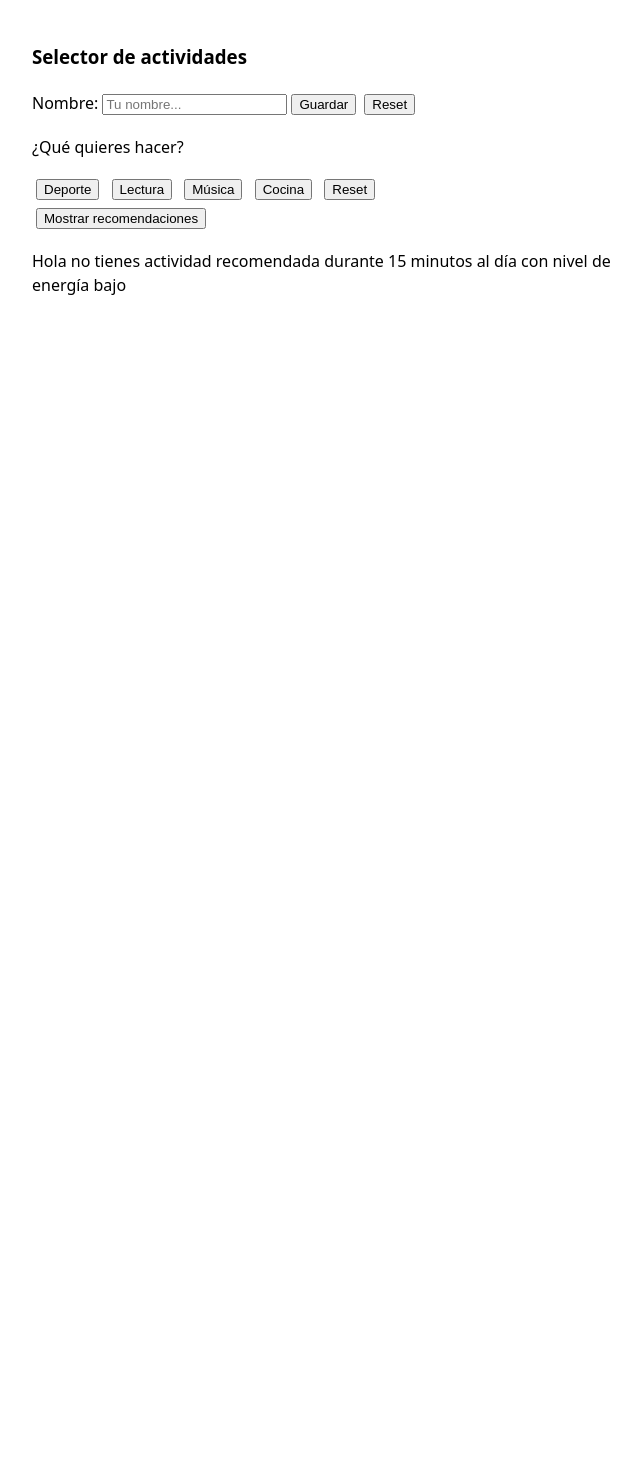
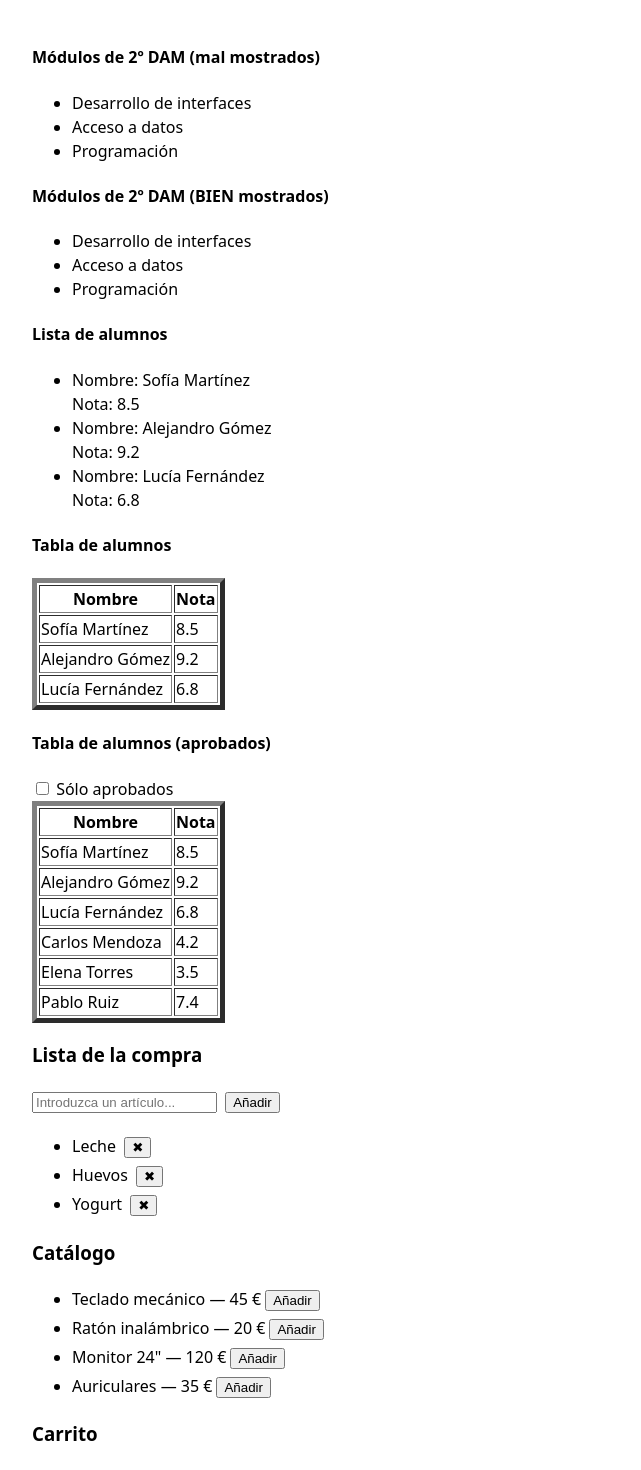
Before and after one commit to rodri-a91/desarrollo-interfaces, a React (Vite) app in the folder proyecto-0/: page / in a window 1280 px wide. Shown: the top 1470 px of the page, without its empty margins (288-929 px from the left). Before the commit the page ends 800 px from the top, so only its background shows below. Built offline with nearby package versions, Linux system fonts and the light colour scheme.

Commit message:
listas y carrito

```diff
--- a/proyecto-0/src/App.tsx
+++ b/proyecto-0/src/App.tsx
@@ -17,7 +17,13 @@
 // import Precio from './components/Precio.tsx'
 // import Tarjeta from './components/Tarjeta.tsx'
 
-import SelectorActividades from "./components/SelectorActividades"
+import ListaBuena from "./components/continuando/ListaBuena"
+import ListaMala from "./components/continuando/ListaMala"
+// import SelectorActividades from "./components/SelectorActividades"
+import TablaAlumnos from "./components/continuando/TablaAlumnos"
+import ListaAlumnosFiltrados from "./components/continuando/ListaAlumnosFiltrados"
+import ListaCompra from "./components/continuando/ListaCompra"
+import Carrito from "./components/continuando/Carrito"
 
 // const enDolares = (cantidad: number) => {
 //   return cantidad.toLocaleString("us-US", { style: "currency", currency: "USD" })
@@ -28,7 +34,13 @@ function App() {
     return (
     <>
 
-<SelectorActividades/>
+{/* <SelectorActividades/> */}
+<ListaMala/>
+<ListaBuena/>
+<TablaAlumnos/>
+<ListaAlumnosFiltrados/>
+<ListaCompra/>
+<Carrito/>
 
 
       {/* <MiComponente/>
--- a/proyecto-0/src/components/SelectorActividades.tsx
+++ b/proyecto-0/src/components/SelectorActividades.tsx
@@ -6,7 +6,6 @@ function SelectorActividades() {
     const [actividad, setActividad] = useState<string>('')
     const [energia, setEnergia] = useState<string>('bajo')
     const [tiempo, setTiempo] = useState<number>(15)
-
     const [visible, setVisible] = useState<boolean>(false)
 
 
--- /dev/null
+++ b/proyecto-0/src/components/continuando/Carrito.tsx
@@ -0,0 +1,54 @@
+import { useState } from "react";
+
+type Producto = {
+    id: string,
+    nombre: string,
+    precio: number
+}
+
+const catalogo: Producto[] = [
+    { id: crypto.randomUUID(), nombre: "Teclado mecánico", precio: 45 },
+    { id: crypto.randomUUID(), nombre: "Ratón inalámbrico", precio: 20 },
+    { id: crypto.randomUUID(), nombre: "Monitor 24\"", precio: 120 },
+    { id: crypto.randomUUID(), nombre: "Auriculares", precio: 35 }
+];
+
+
+
+function Carrito() {
+    const [carrito, setCarrito] = useState<Producto[]>([])
+    const [articulo, setArticulo] = useState('')
+    return (
+        <>
+            <h3>Catálogo</h3>
+            <ul>
+                {catalogo.map(pr => (
+                    <li key={pr.id}>
+                        {pr.nombre} — {pr.precio} €
+
+                        <button onClick={() => setCarrito([...carrito, pr])}>
+                            Añadir
+                        </button>
+                    </li>
+                ))}
+            </ul>
+
+
+            <h3>Carrito</h3>
+            {carrito.length === 0 ? "El carrito está vacío" : <div>
+                <ul>
+                    {
+                        carrito.map(pr => <li key={pr.id}>{pr.nombre} -- {pr.precio}</li>)
+                    }
+                </ul>
+
+                <p>Total: €</p>
+
+            </div>}
+
+
+        </>
+    )
+}
+
+export default Carrito
--- /dev/null
+++ b/proyecto-0/src/components/continuando/ListaAlumnosFiltrados.tsx
@@ -0,0 +1,51 @@
+import { useState } from "react"
+
+type Alumno = {
+    id: number,
+    nombre: string,
+    nota: number
+}
+
+const alumnos: Alumno[] = [
+    { id: 1, nombre: "Sofía Martínez", nota: 8.5 },
+    { id: 2, nombre: "Alejandro Gómez", nota: 9.2 },
+    { id: 3, nombre: "Lucía Fernández", nota: 6.8 },
+    { id: 4, nombre: "Carlos Mendoza", nota: 4.2 },
+    { id: 5, nombre: "Elena Torres", nota: 3.5 },
+    { id: 6, nombre: "Pablo Ruiz", nota: 7.4 }
+]
+
+
+
+function ListaAlumnosFiltrados() {
+    const [aprobados, setAprobados] = useState<boolean>(false)
+
+    const listaVisible = aprobados ? alumnos.filter(a => a.nota >= 5) : alumnos
+    return (
+        <>
+            <h4>Tabla de alumnos (aprobados)</h4>
+            <label>
+                <input type="checkbox" checked={aprobados} onChange={e => setAprobados(e.target.checked)}/> Sólo aprobados
+            </label>
+            <table border={5}>
+                <thead>
+                    <tr>
+                        <th>Nombre</th>
+                        <th>Nota</th>
+                    </tr>
+
+                </thead>
+                <tbody>{listaVisible.map(a =>
+                    <tr key={a.id}>
+                        <td>{a.nombre}</td>
+                        <td>{a.nota}</td>
+                    </tr>
+                )}
+                </tbody>
+            </table>
+            {aprobados && <p>{listaVisible.length} alumnos aprobados de {alumnos.length}</p>}
+        </>
+    )
+}
+
+export default ListaAlumnosFiltrados
--- /dev/null
+++ b/proyecto-0/src/components/continuando/ListaBuena.tsx
@@ -0,0 +1,23 @@
+type Modulo = {
+    id: number,
+    nombre: string
+}
+
+const modulos: Modulo[] = [{ id: 1, nombre: 'Desarrollo de interfaces' }, { id: 2, nombre: 'Acceso a datos' }, { id: 3, nombre: 'Programación' }]
+
+function ListaBuena() {
+    return (
+        <>
+            <h4>Módulos de 2º DAM (BIEN mostrados)</h4>
+            <ul>
+                {
+                    modulos.map((m) => { return <li key={m.id}>{m.nombre}</li> })
+                }
+            </ul>
+
+
+        </>
+    )
+}
+
+export default ListaBuena
--- /dev/null
+++ b/proyecto-0/src/components/continuando/ListaCompra.tsx
@@ -0,0 +1,35 @@
+import { useState } from "react"
+
+type Articulo = {
+    id: string,
+    nombre: string
+}
+
+const articulosIniciales: Articulo[] = [
+    { id: crypto.randomUUID(), nombre: "Leche" },
+    { id: crypto.randomUUID(), nombre: "Huevos" },
+    { id: crypto.randomUUID(), nombre: "Yogurt" }
+]
+
+
+
+function ListaCompra() {
+    const [articulos, setArticulos] = useState<Articulo[]>(articulosIniciales)
+    const [articulo, setArticulo] = useState('')
+    return (
+        <>
+            <h3>Lista de la compra</h3>
+            <label>
+                <input type="text" placeholder="Introduzca un artículo..." onChange={e => setArticulo(e.target.value)} /> <button onClick={() =>
+                    setArticulos([...articulos, { id: crypto.randomUUID(), nombre: articulo.trim() }])}>Añadir</button>
+
+            </label>
+
+            <ul>
+                {articulos.map(a => <li key={a.id}>{a.nombre} <button onClick={() => setArticulos(articulos.filter(art => art.id !== a.id))}>✖</button></li>)}
+            </ul>
+        </>
+    )
+}
+
+export default ListaCompra
--- /dev/null
+++ b/proyecto-0/src/components/continuando/ListaMala.tsx
@@ -0,0 +1,18 @@
+const modulos: string[] = ['Desarrollo de interfaces', 'Acceso a datos', 'Programación']
+
+function ListaMala() {
+    return (
+        <>
+            <h4>Módulos de 2º DAM (mal mostrados)</h4>
+            <ul>
+                {
+                    modulos.map((m) => { return <li>{m}</li> })
+                }
+            </ul>
+
+
+        </>
+    )
+}
+
+export default ListaMala
--- /dev/null
+++ b/proyecto-0/src/components/continuando/TablaAlumnos.tsx
@@ -0,0 +1,48 @@
+type Alumno = {
+    id: number,
+    nombre: string,
+    nota: number
+}
+
+const alumnos: Alumno[] = [
+    { id: 1, nombre: "Sofía Martínez", nota: 8.5 },
+    { id: 2, nombre: "Alejandro Gómez", nota: 9.2 },
+    { id: 3, nombre: "Lucía Fernández", nota: 6.8 }
+]
+
+
+function TablaAlumnos() {
+    return (
+        <>
+            <h4>Lista de alumnos</h4>
+            <ul>
+                {
+                    alumnos.map((a) => { return <li key={a.id}>Nombre: {a.nombre}<br />Nota: {a.nota}</li> })
+                }
+
+            </ul>
+
+            <h4>Tabla de alumnos</h4>
+            <table border={5}>
+                <thead>
+                    <tr>
+                        <th>Nombre</th>
+                        <th>Nota</th>
+                    </tr>
+
+                </thead>
+                <tbody>{alumnos.map(a =>
+                    <tr key={a.id}>
+                        <td>{a.nombre}</td>
+                        <td>{a.nota}</td>
+                    </tr>
+                )}
+                </tbody>
+
+            </table>
+
+        </>
+    )
+}
+
+export default TablaAlumnos
```
